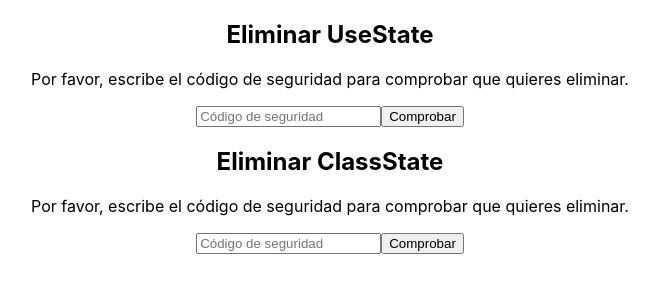
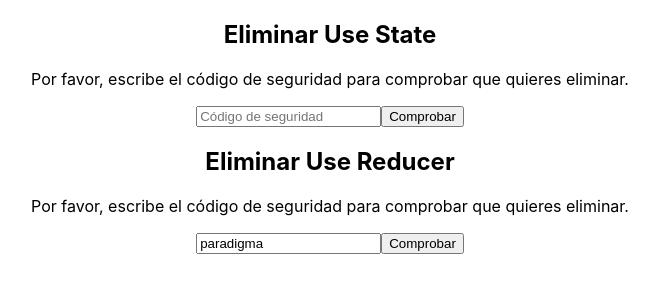
Before and after one commit to Huascar321/curso-manejo-estado-1, a React (Create React App) app: page / in a window 1280 px wide. Shown: the top 300 px of the page, without its empty margins (310-969 px from the left). Built offline with nearby package versions, Linux system fonts and the light colour scheme.

Commit message:
Estados declarativos con useReducer

```diff
--- a/src/App.js
+++ b/src/App.js
@@ -1,13 +1,15 @@
 import React from "react";
 import { UseState } from "./UseState.jsx";
-import { ClassState } from "./ClassState.jsx";
+import { UseReducer } from "./UseReducer";
+/* import { ClassState } from "./ClassState.jsx"; */
 import './App.css';
 
 function App() {
   return (
     <div className="App">
-      <UseState name="UseState"/>
-      <ClassState name="ClassState"/>
+      <UseState name="Use State"/>
+      <UseReducer name="Use Reducer"/>
+      {/* <ClassState name="ClassState"/> */}
     </div>
   );
 }
--- a/src/UseReducer.jsx
+++ b/src/UseReducer.jsx
@@ -1,112 +1,126 @@
+import React from "react";
+
+const SECURITY_CODE = "paradigma";
+
+function UseReducer({ name }) {
+  const [state, dispatch] = React.useReducer(reducer, initialState);
+
+  React.useEffect(() => {
+    console.log("Empezando el efecto");
+    if (!!state.loading) {
+      setTimeout(() => {
+        console.log("Haciendo la validación");
+        if (state.value === SECURITY_CODE) {
+          dispatch({ type: "CONFIRM" });
+        } else {
+          dispatch({ type: "ERROR" });
+        }
+        console.log("Terminamos la validación");
+      }, 3000);
+    }
+    console.log("Terminando el efecto");
+  }, [state.loading]);
+
+  if (!state.deleted && !state.confirmed) {
+    return (
+      <div>
+        <h2>Eliminar {name}</h2>
+        <p>
+          Por favor, escribe el código de seguridad para comprobar que quieres
+          eliminar.
+        </p>
+
+        {state.error && !state.loading && (
+          <p style={{ color: "red" }}>Error: el código es incorrecto</p>
+        )}
+        {state.loading && <p style={{ color: "green" }}>Cargando...</p>}
+
+        <input
+          placeholder="Código de seguridad"
+          value={state.value}
+          onChange={(event) => {
+            dispatch({ type: "WRITE", payload: event.target.value });
+          }}
+        />
+        <button
+          onClick={() => {
+            dispatch({ type: "CHECK" });
+          }}
+        >
+          Comprobar
+        </button>
+      </div>
+    );
+  } else if (!!state.confirmed && !state.deleted) {
+    return (
+      <>
+        <p>Pedimos confirmación. ¿tas segurx?</p>
+        <button
+          onClick={() => {
+            dispatch({ type: "DELETE" });
+          }}
+        >
+          Sí, eliminar
+        </button>
+        <button
+          onClick={() => {
+            dispatch({ type: "RESET" });
+          }}
+        >
+          Nop, me arrepentí
+        </button>
+      </>
+    );
+  } else {
+    return (
+      <>
+        <p>Eliminado con éxito</p>
+
+        <button
+          onClick={() => {
+            dispatch({ type: "RESET" });
+          }}
+        >
+          Resetear, volver atrás
+        </button>
+      </>
+    );
+  }
+}
+
 const initialState = {
-  value: "",
+  value: "paradigma",
   error: false,
   loading: false,
   deleted: false,
   confirmed: false,
 };
 
-/* const reducer = (state, action) => {
-}; */
-
-/* const reducer = (state, action) => {
-  if (action.type === 'ERROR') {
-    return {
-      ...state,
-      error: true,
-      loading: false,
-    };
-  } else if (action.type === 'CHECK') {
-    return {
-      ...state,
-      loading: true,
-    };
-  } else if (action.type === 'CONFIRM') {
-    return {
-      ...state,
-      error: false,
-      loading: false,
-      confirmed: true,
-    };
-  } else if (action.type === "DELETE") {
-    return {
-      ...state,
-      deleted: true,
-    }
-  } else if (action.type === "RESET") {
-    return {
-      ...state,
-      confirmed: false,
-      deleted: false,
-      value: "",
-    }
-  } else {
-    return {
-      ...state,
-    };
-  }
-}; */
-
-const reducerSwitch = (state, action) => {
-  switch (action.type) {
-    case "ERROR":
-      return {
-        ...state,
-        error: true,
-        loading: false,
-      };
-    case "CHECK":
-      return {
-        ...state,
-        loading: true,
-      };
-    case "CONFIRM":
-      return {
-        ...state,
-        error: false,
-        loading: false,
-        confirmed: true,
-      };
-    case "DELETE":
-      return {
-        ...state,
-        deleted: true,
-      };
-    case "RESET":
-      return {
-        ...state,
-        confirmed: false,
-        deleted: false,
-        value: "",
-      };
-    default:
-      return {
-        ...state,
-      };
-  }
-};
-
-const reducerObject = (state) => ({
-  'ERROR': {
+const reducerObject = (state, payload) => ({
+  ERROR: {
     ...state,
     error: true,
     loading: false,
   },
-  'CHECK': {
+  CHECK: {
     ...state,
     loading: true,
   },
-  'CONFIRM': {
+  CONFIRM: {
     ...state,
     error: false,
     loading: false,
     confirmed: true,
   },
-  'DELETE': {
+  WRITE: {
+    ...state,
+    value: payload,
+  },
+  DELETE: {
     ...state,
     deleted: true,
   },
-  'RESET': {
+  RESET: {
     ...state,
     confirmed: false,
     deleted: false,
@@ -116,8 +130,10 @@ const reducerObject = (state) => ({
 
 const reducer = (state, action) => {
   if (reducerObject(state)[action.type]) {
-    return reducerObject(state)[action.type];
+    return reducerObject(state, action.payload)[action.type];
   } else {
     return state;
   }
 };
+
+export { UseReducer };
```
